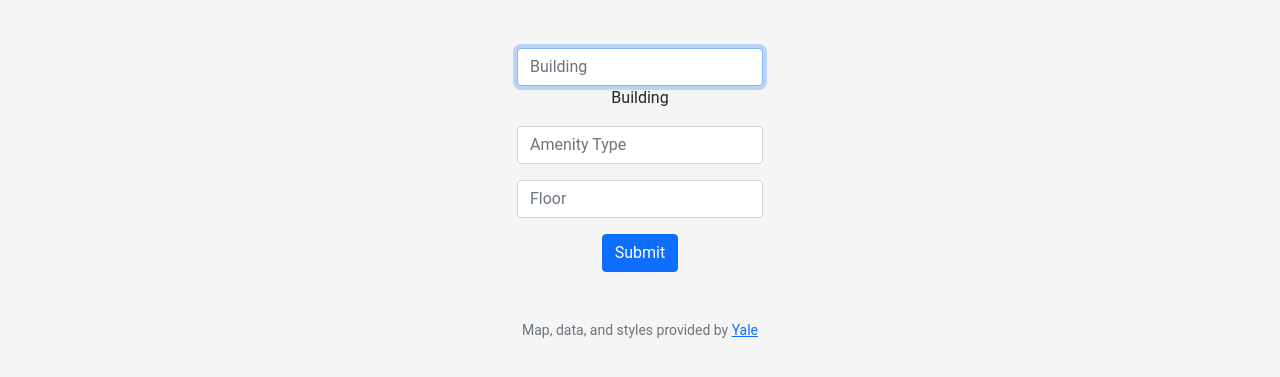
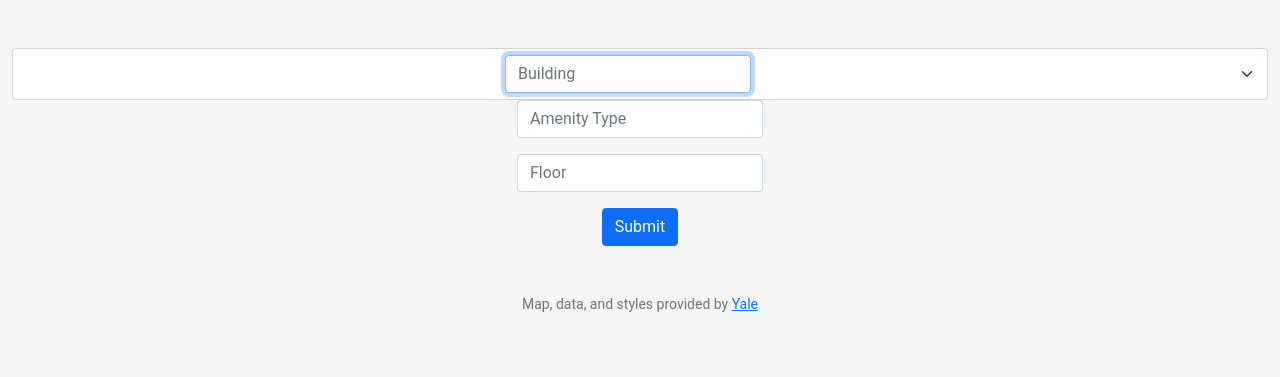
Before and after one commit to creedgar/finalproject, a Flask app: page /submit in a window 1280 px wide. Shown: the part 76-453 px from the top of the page. Run offline with Flask 2, Linux system fonts and the light colour scheme; a user stored in the database is signed in; some libraries are stand-ins or nearby versions.

Commit message:
debugging

```diff
--- a/templates/submit.html
+++ b/templates/submit.html
@@ -6,9 +6,8 @@
 
 {% block main %}
     <form action="/submit" method="post">
-        <div class="mb-3">
+        <div class="form-select">
             <input required autocomplete="off" autofocus class="form-control mx-auto w-auto" id="building" name="building" placeholder="Building" type="select">
-            <option disable selected>Building</option>
             {% for row in buildings %}
             <option>{{row.name}}</option>
             {% endfor %}
```
Also changed, not shown: 1 other file.
